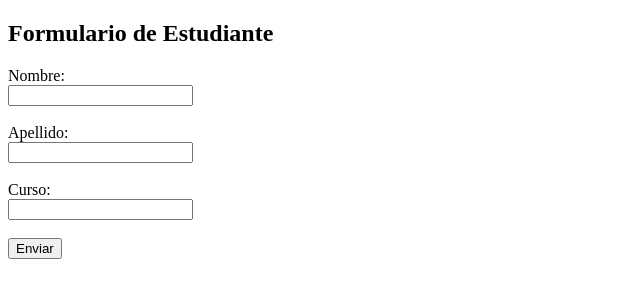
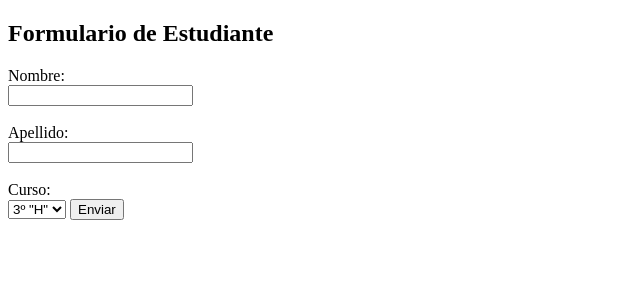
Before and after one commit to florlovece/informatica, a plain HTML site: page registro.html in a window 1280 px wide. Shown: the whole page, without its empty margins (0-640 px from the left). Drawn offline with Linux system fonts and the light colour scheme.

Commit message:
Add files via upload

```diff
--- a/registro.html
+++ b/registro.html
@@ -11,7 +11,11 @@
   <label for="apellido">Apellido:</label><br />
   <input type="text" id="apellido" /><br /><br />
   <label for="curso">Curso:</label><br />
-  <input type="text" id="curso" /><br /><br />
+   <select id="Curso">
+  <option value="3H">3º "H"</option>
+  <option value="3E">3º "E"</option>
+  <option value="3C">3º "C"</option>
+  </select>
   <button onclick="mostrarBienvenida()">Enviar</button>
   <div id="saludo" style="margin-top:20px; font-weight: bold;"></div>
   <script>
```
